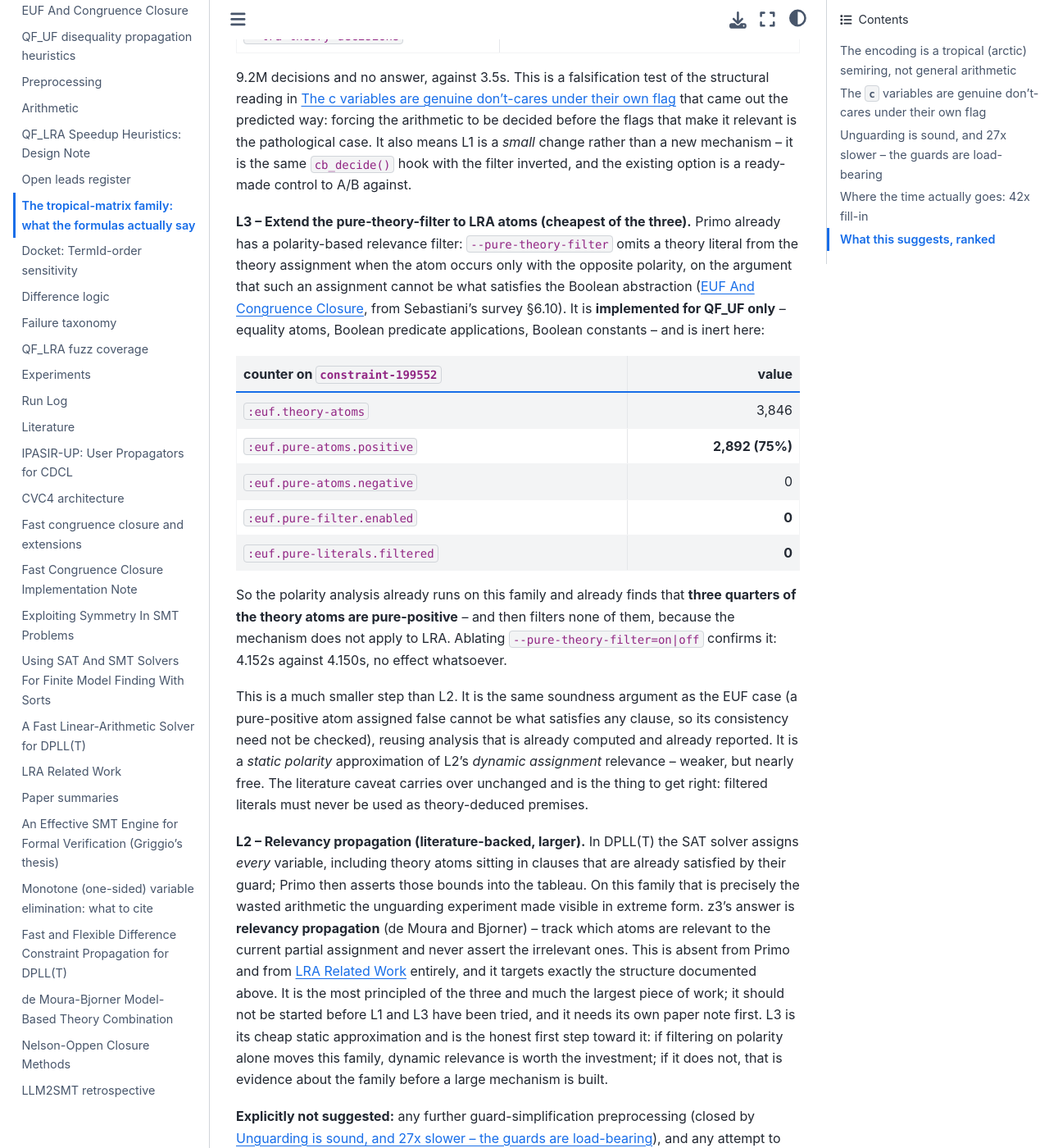
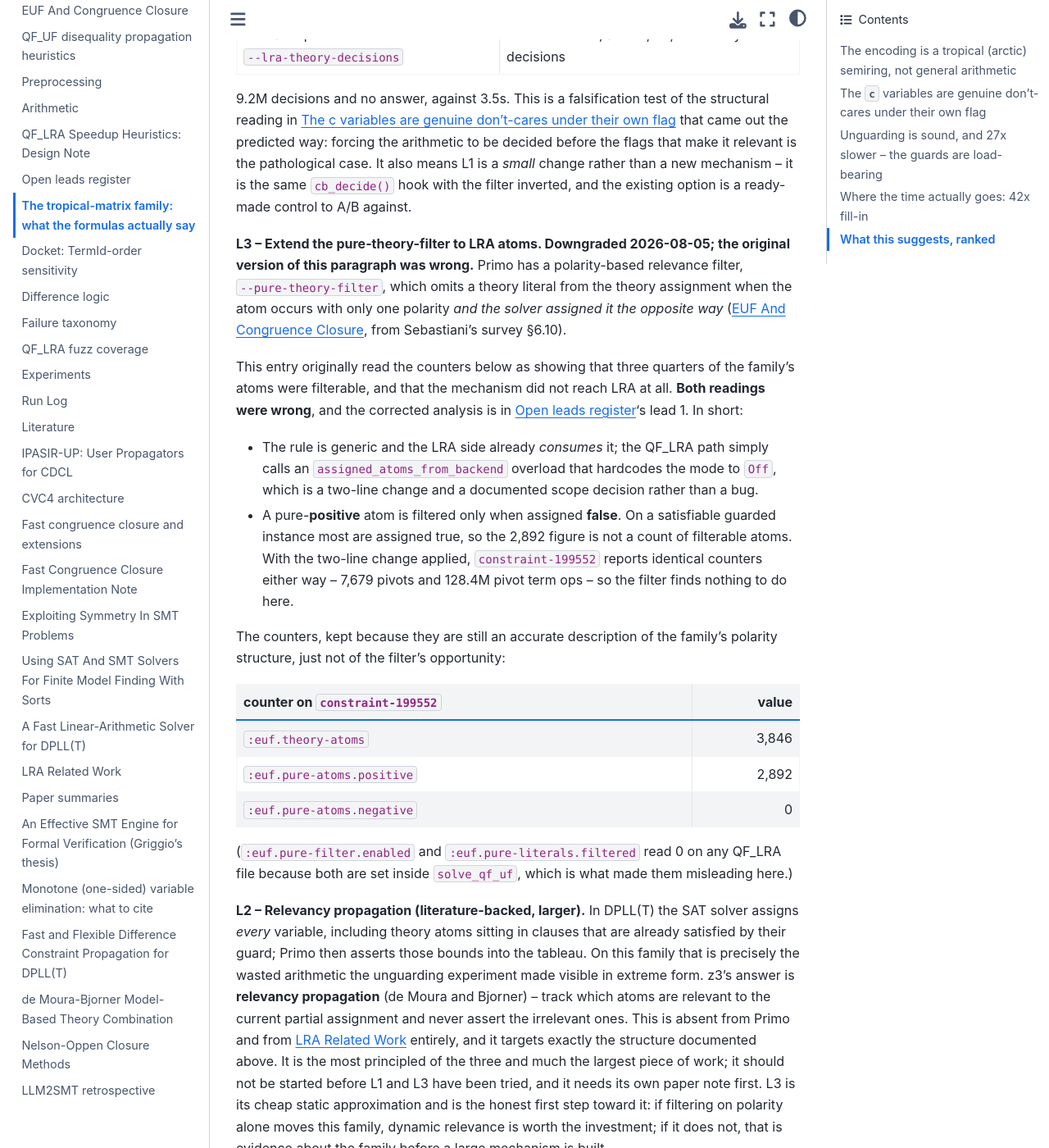
Before and after one commit to primo-solver/primo, a Jupyter Book: the page built from docs/tropical-matrix-structure.md, in a window 1280 px wide and 1400 px high, scrolled down 4396 px. Shown: the whole window at 82% size. Built offline with Jupyter Book 1.0.4 settings and Sphinx 7.4.7 and the Sphinx Book theme 1.1.4, drawn with Linux system fonts in a browser that asks for light colours; some of the changed text lies outside the part shown.

Commit message:
Propagate the lead-1 correction into the tropical structure note
The pure-theory-filter paragraph there still carried both errors corrected in
open-leads.md: that the mechanism is "implemented for QF_UF only" and "does
not apply to LRA", and that 2,892 pure-positive atoms measured the size of the
opportunity.

Both are now stated as wrong, with the corrected reading: the LRA side already
consumes the filter and only an overload hardcoding the mode to Off stands in
the way, and a pure-positive atom is filtered only when assigned false, which
on a satisfiable guarded instance is rarely the case. With the two-line change
applied the counters are identical either way.

The counter table is kept, because it still accurately describes the family's
polarity structure -- just not the filter's opportunity, which is the
distinction that was missed. Also notes that pure-filter.enabled and
pure-literals.filtered are set inside solve_qf_uf, which is why they read 0 on
any QF_LRA file and made the original reading look confirmed.

Docs only.

Co-Authored-By: Claude Opus 5 <noreply@anthropic.com>

```diff
--- a/docs/tropical-matrix-structure.md
+++ b/docs/tropical-matrix-structure.md
@@ -140,8 +140,10 @@ Also worth noting: `:lra.fixed-variables 0` and `:lra.elimination-pivots 0` --
 (leads)=
 ## What this suggests, ranked
 
-Neither is implemented; both are recorded here rather than in
-[](qf-lra-heuristics.md)'s item list until one is actually tried.
+None of these is implemented. They are recorded here rather than in
+[](qf-lra-heuristics.md)'s item list until one is actually tried, and
+[](open-leads.md) is the register that tracks their current status -- L3 in
+particular has since been downgraded there.
 
 **L1 -- Decide the `m` skeleton before the arithmetic (cheap).** The Boolean
 layer is *self-contained*: 468 unconditional definitions
@@ -178,35 +180,40 @@ pathological case. It also means L1 is a *small* change rather than a new
 mechanism -- it is the same `cb_decide()` hook with the filter inverted, and
 the existing option is a ready-made control to A/B against.
 
-**L3 -- Extend the pure-theory-filter to LRA atoms (cheapest of the three).**
-Primo already has a polarity-based relevance filter: `--pure-theory-filter`
-omits a theory literal from the theory assignment when the atom occurs only
-with the opposite polarity, on the argument that such an assignment cannot be
-what satisfies the Boolean abstraction ([](euf.md), from Sebastiani's survey
-§6.10). It is **implemented for QF_UF only** -- equality atoms, Boolean
-predicate applications, Boolean constants -- and is inert here:
+**L3 -- Extend the pure-theory-filter to LRA atoms. Downgraded 2026-08-05;
+the original version of this paragraph was wrong.** Primo has a
+polarity-based relevance filter, `--pure-theory-filter`, which omits a theory
+literal from the theory assignment when the atom occurs with only one polarity
+*and the solver assigned it the opposite way* ([](euf.md), from Sebastiani's
+survey §6.10).
+
+This entry originally read the counters below as showing that three quarters of
+the family's atoms were filterable, and that the mechanism did not reach LRA at
+all. **Both readings were wrong**, and the corrected analysis is in
+[](open-leads.md)'s lead 1. In short:
+
+- The rule is generic and the LRA side already *consumes* it; the QF_LRA path
+  simply calls an `assigned_atoms_from_backend` overload that hardcodes the
+  mode to `Off`, which is a two-line change and a documented scope decision
+  rather than a bug.
+- A pure-**positive** atom is filtered only when assigned **false**. On a
+  satisfiable guarded instance most are assigned true, so the 2,892 figure is
+  not a count of filterable atoms. With the two-line change applied,
+  `constraint-199552` reports identical counters either way -- 7,679 pivots
+  and 128.4M pivot term ops -- so the filter finds nothing to do here.
+
+The counters, kept because they are still an accurate description of the
+family's polarity structure, just not of the filter's opportunity:
 
 | counter on `constraint-199552` | value |
 |---|---:|
 | `:euf.theory-atoms` | 3,846 |
-| `:euf.pure-atoms.positive` | **2,892 (75%)** |
+| `:euf.pure-atoms.positive` | 2,892 |
 | `:euf.pure-atoms.negative` | 0 |
-| `:euf.pure-filter.enabled` | **0** |
-| `:euf.pure-literals.filtered` | **0** |
 
-So the polarity analysis already runs on this family and already finds that
-**three quarters of the theory atoms are pure-positive** -- and then filters
-none of them, because the mechanism does not apply to LRA. Ablating
-`--pure-theory-filter=on|off` confirms it: 4.152s against 4.150s, no effect
-whatsoever.
-
-This is a much smaller step than L2. It is the same soundness argument as the
-EUF case (a pure-positive atom assigned false cannot be what satisfies any
-clause, so its consistency need not be checked), reusing analysis that is
-already computed and already reported. It is a *static polarity* approximation
-of L2's *dynamic assignment* relevance -- weaker, but nearly free. The
-literature caveat carries over unchanged and is the thing to get right:
-filtered literals must never be used as theory-deduced premises.
+(`:euf.pure-filter.enabled` and `:euf.pure-literals.filtered` read 0 on any
+QF_LRA file because both are set inside `solve_qf_uf`, which is what made them
+misleading here.)
 
 **L2 -- Relevancy propagation (literature-backed, larger).** In DPLL(T) the SAT
 solver assigns *every* variable, including theory atoms sitting in clauses that
```
